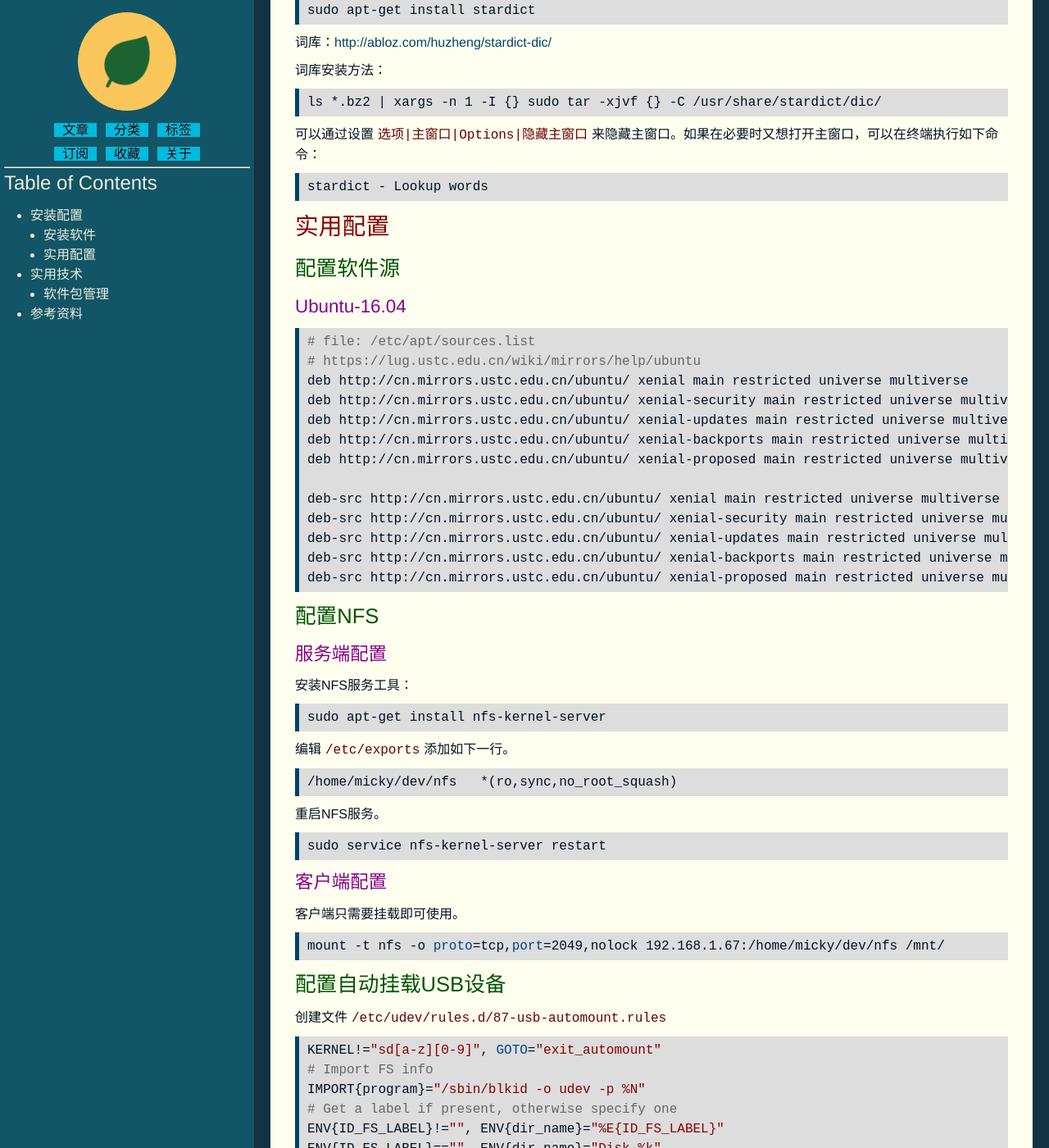
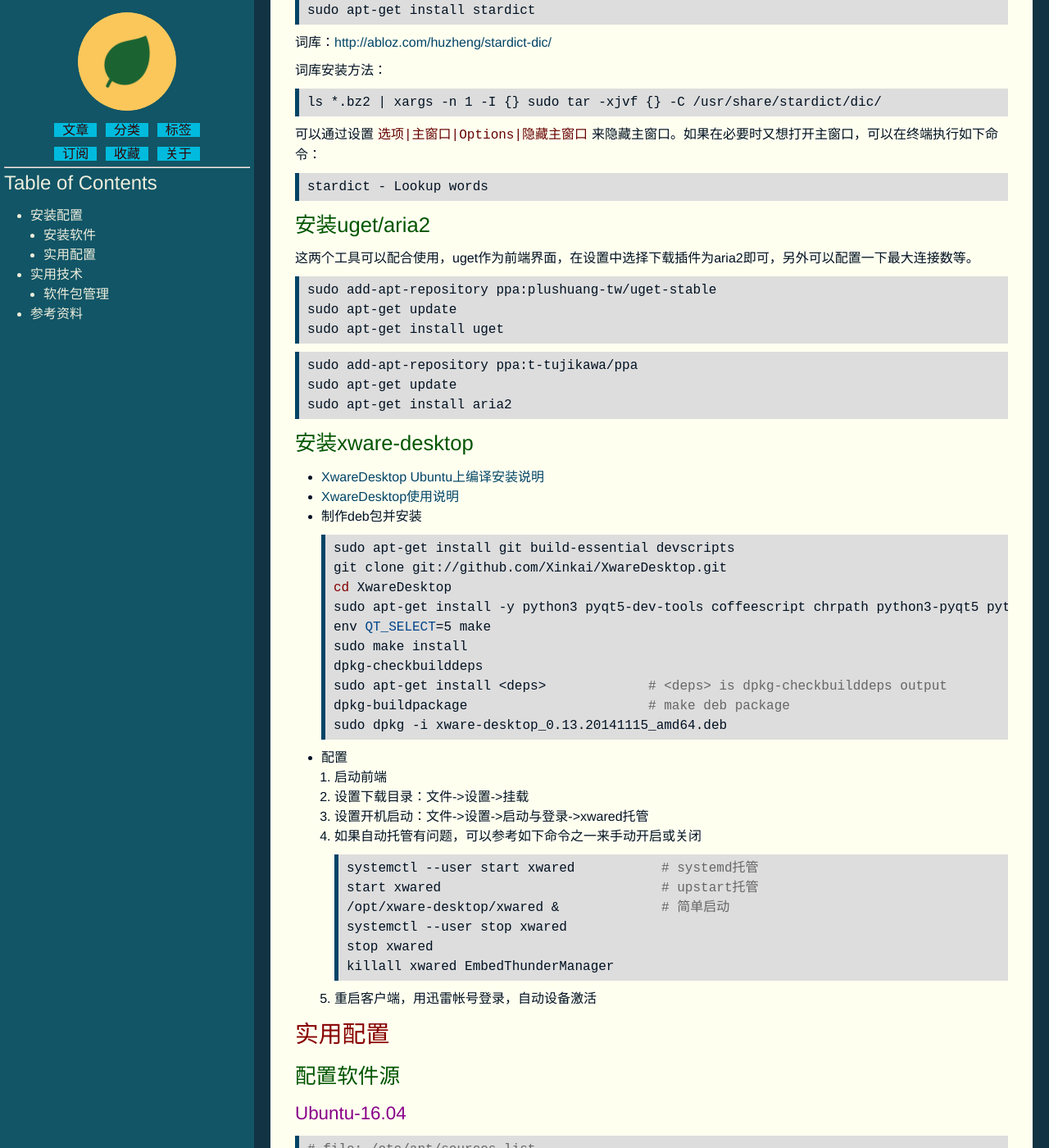
Before and after one commit to mickyching/mickyching.github.io, a Jekyll site: the page built from _posts/linux/2015-07-04-linux-ubuntu-guide.html, in a window 1280 px wide and 1400 px high, scrolled down 1253 px. Shown: the whole window at 82% size. Built offline with Jekyll 4.4.1, drawn with Linux system fonts in a browser that asks for light colours.

Commit message:
posts: update ubuntu guide
Signed-off-by: Micky Ching <mickyching@gmail.com>

```diff
--- a/_posts/linux/2015-07-04-linux-ubuntu-guide.html
+++ b/_posts/linux/2015-07-04-linux-ubuntu-guide.html
@@ -11,55 +11,57 @@ author: 敬叶
 <div id="table-of-contents"><h2>Table of Contents</h2>
 <div id="text-table-of-contents">
 <ul>
-<li><a href="#orgheadline18">安装配置</a>
+<li><a href="#orgheadline20">安装配置</a>
 <ul>
-<li><a href="#orgheadline6">安装软件</a>
+<li><a href="#orgheadline8">安装软件</a>
 <ul>
 <li><a href="#orgheadline1">安装chrome-browser</a></li>
 <li><a href="#orgheadline2">安装fcitx</a></li>
 <li><a href="#orgheadline3">安装jdk</a></li>
 <li><a href="#orgheadline4">安装latex</a></li>
 <li><a href="#orgheadline5">安装stardict</a></li>
+<li><a href="#orgheadline6">安装uget/aria2</a></li>
+<li><a href="#orgheadline7">安装xware-desktop</a></li>
 </ul>
 </li>
-<li><a href="#orgheadline17">实用配置</a>
+<li><a href="#orgheadline19">实用配置</a>
 <ul>
-<li><a href="#orgheadline8">配置软件源</a>
+<li><a href="#orgheadline10">配置软件源</a>
 <ul>
-<li><a href="#orgheadline7">Ubuntu-16.04</a></li>
+<li><a href="#orgheadline9">Ubuntu-16.04</a></li>
 </ul>
 </li>
-<li><a href="#orgheadline11">配置NFS</a>
+<li><a href="#orgheadline13">配置NFS</a>
 <ul>
-<li><a href="#orgheadline9">服务端配置</a></li>
-<li><a href="#orgheadline10">客户端配置</a></li>
+<li><a href="#orgheadline11">服务端配置</a></li>
+<li><a href="#orgheadline12">客户端配置</a></li>
 </ul>
 </li>
-<li><a href="#orgheadline12">配置自动挂载USB设备</a></li>
-<li><a href="#orgheadline13">通过USB Live CD安装grub</a></li>
-<li><a href="#orgheadline14">处理隐藏GRUB</a></li>
-<li><a href="#orgheadline15">通过GRUB rescue修复grub</a></li>
-<li><a href="#orgheadline16">更新initramfs</a></li>
+<li><a href="#orgheadline14">配置自动挂载USB设备</a></li>
+<li><a href="#orgheadline15">通过USB Live CD安装grub</a></li>
+<li><a href="#orgheadline16">处理隐藏GRUB</a></li>
+<li><a href="#orgheadline17">通过GRUB rescue修复grub</a></li>
+<li><a href="#orgheadline18">更新initramfs</a></li>
 </ul>
 </li>
 </ul>
 </li>
-<li><a href="#orgheadline20">实用技术</a>
+<li><a href="#orgheadline22">实用技术</a>
 <ul>
-<li><a href="#orgheadline19">软件包管理</a></li>
+<li><a href="#orgheadline21">软件包管理</a></li>
 </ul>
 </li>
-<li><a href="#orgheadline21">参考资料</a></li>
+<li><a href="#orgheadline23">参考资料</a></li>
 </ul>
 </div>
 </div>
 
-<div id="outline-container-orgheadline18" class="outline-2">
-<h2 id="orgheadline18">安装配置</h2>
-<div class="outline-text-2" id="text-orgheadline18">
-</div><div id="outline-container-orgheadline6" class="outline-3">
-<h3 id="orgheadline6">安装软件</h3>
-<div class="outline-text-3" id="text-orgheadline6">
+<div id="outline-container-orgheadline20" class="outline-2">
+<h2 id="orgheadline20">安装配置</h2>
+<div class="outline-text-2" id="text-orgheadline20">
+</div><div id="outline-container-orgheadline8" class="outline-3">
+<h3 id="orgheadline8">安装软件</h3>
+<div class="outline-text-3" id="text-orgheadline8">
 </div><div id="outline-container-orgheadline1" class="outline-4">
 <h4 id="orgheadline1">安装chrome-browser</h4>
 <div class="outline-text-4" id="text-orgheadline1">
@@ -173,16 +175,88 @@ sudo ./install-tl-ubuntu                <span style="color: #666;"># </span><spa
 </div>
 </div>
 </div>
+
+<div id="outline-container-orgheadline6" class="outline-4">
+<h4 id="orgheadline6">安装uget/aria2</h4>
+<div class="outline-text-4" id="text-orgheadline6">
+<p>
+这两个工具可以配合使用，uget作为前端界面，在设置中选择下载插件为aria2即可，另外可以配置一下最大连接数等。
+</p>
+<div class="org-src-container">
+
+<pre class="src src-sh">sudo add-apt-repository ppa:plushuang-tw/uget-stable
+sudo apt-get update
+sudo apt-get install uget
+</pre>
 </div>
-<div id="outline-container-orgheadline17" class="outline-3">
-<h3 id="orgheadline17">实用配置</h3>
-<div class="outline-text-3" id="text-orgheadline17">
-</div><div id="outline-container-orgheadline8" class="outline-4">
-<h4 id="orgheadline8">配置软件源</h4>
-<div class="outline-text-4" id="text-orgheadline8">
-</div><div id="outline-container-orgheadline7" class="outline-5">
-<h5 id="orgheadline7">Ubuntu-16.04</h5>
-<div class="outline-text-5" id="text-orgheadline7">
+<div class="org-src-container">
+
+<pre class="src src-sh">sudo add-apt-repository ppa:t-tujikawa/ppa
+sudo apt-get update
+sudo apt-get install aria2
+</pre>
+</div>
+</div>
+</div>
+
+<div id="outline-container-orgheadline7" class="outline-4">
+<h4 id="orgheadline7">安装xware-desktop</h4>
+<div class="outline-text-4" id="text-orgheadline7">
+<ul class="org-ul">
+<li><a href="https://github.com/Xinkai/XwareDesktop/wiki/Ubuntu%E4%B8%8A%E7%BC%96%E8%AF%91%E5%AE%89%E8%A3%85%E8%AF%B4%E6%98%8E">XwareDesktop Ubuntu上编译安装说明</a></li>
+<li><a href="https://github.com/Xinkai/XwareDesktop/wiki/%E4%BD%BF%E7%94%A8%E8%AF%B4%E6%98%8E">XwareDesktop使用说明</a></li>
+
+<li><p>
+制作deb包并安装
+</p>
+<div class="org-src-container">
+
+<pre class="src src-sh">sudo apt-get install git build-essential devscripts
+git clone git://github.com/Xinkai/XwareDesktop.git
+<span style="color: #800;">cd</span> XwareDesktop
+sudo apt-get install -y python3 pyqt5-dev-tools coffeescript chrpath python3-pyqt5 python3-pyqt5.qtwebkit python3-pyqt5.qtmultimedia python3-tk python3-pyinotify libcap2-bin findutils sed qtbase5-dev sip-dev pyqt5-dev
+env <span style="color: #048;">QT_SELECT</span>=5 make
+sudo make install
+dpkg-checkbuilddeps
+sudo apt-get install &lt;deps&gt;             <span style="color: #666;"># </span><span style="color: #666;">&lt;deps&gt; is dpkg-checkbuilddeps output</span>
+dpkg-buildpackage                       <span style="color: #666;"># </span><span style="color: #666;">make deb package</span>
+sudo dpkg -i xware-desktop_0.13.20141115_amd64.deb
+</pre>
+</div></li>
+<li>配置
+<ol class="org-ol">
+<li>启动前端</li>
+<li>设置下载目录：文件-&gt;设置-&gt;挂载</li>
+<li>设置开机启动：文件-&gt;设置-&gt;启动与登录-&gt;xwared托管</li>
+<li><p>
+如果自动托管有问题，可以参考如下命令之一来手动开启或关闭
+</p>
+<div class="org-src-container">
+
+<pre class="src src-sh">systemctl --user start xwared           <span style="color: #666;"># </span><span style="color: #666;">systemd&#25176;&#31649;</span>
+start xwared                            <span style="color: #666;"># </span><span style="color: #666;">upstart&#25176;&#31649;</span>
+/opt/xware-desktop/xwared &amp;             <span style="color: #666;"># </span><span style="color: #666;">&#31616;&#21333;&#21551;&#21160;</span>
+systemctl --user stop xwared
+stop xwared
+killall xwared EmbedThunderManager
+</pre>
+</div></li>
+<li>重启客户端，用迅雷帐号登录，自动设备激活</li>
+</ol></li>
+</ul>
+</div>
+</div>
+</div>
+
+<div id="outline-container-orgheadline19" class="outline-3">
+<h3 id="orgheadline19">实用配置</h3>
+<div class="outline-text-3" id="text-orgheadline19">
+</div><div id="outline-container-orgheadline10" class="outline-4">
+<h4 id="orgheadline10">配置软件源</h4>
+<div class="outline-text-4" id="text-orgheadline10">
+</div><div id="outline-container-orgheadline9" class="outline-5">
+<h5 id="orgheadline9">Ubuntu-16.04</h5>
+<div class="outline-text-5" id="text-orgheadline9">
 <div class="org-src-container">
 
 <pre class="src src-sh"><span style="color: #666;"># </span><span style="color: #666;">file: /etc/apt/sources.list</span>
@@ -204,12 +278,12 @@ deb-src http://cn.mirrors.ustc.edu.cn/ubuntu/ xenial-proposed main restricted un
 </div>
 </div>
 
-<div id="outline-container-orgheadline11" class="outline-4">
-<h4 id="orgheadline11">配置NFS</h4>
-<div class="outline-text-4" id="text-orgheadline11">
-</div><div id="outline-container-orgheadline9" class="outline-5">
-<h5 id="orgheadline9">服务端配置</h5>
-<div class="outline-text-5" id="text-orgheadline9">
+<div id="outline-container-orgheadline13" class="outline-4">
+<h4 id="orgheadline13">配置NFS</h4>
+<div class="outline-text-4" id="text-orgheadline13">
+</div><div id="outline-container-orgheadline11" class="outline-5">
+<h5 id="orgheadline11">服务端配置</h5>
+<div class="outline-text-5" id="text-orgheadline11">
 <p>
 安装NFS服务工具：
 </p>
@@ -238,9 +312,9 @@ deb-src http://cn.mirrors.ustc.edu.cn/ubuntu/ xenial-proposed main restricted un
 </div>
 </div>
 </div>
-<div id="outline-container-orgheadline10" class="outline-5">
-<h5 id="orgheadline10">客户端配置</h5>
-<div class="outline-text-5" id="text-orgheadline10">
+<div id="outline-container-orgheadline12" class="outline-5">
+<h5 id="orgheadline12">客户端配置</h5>
+<div class="outline-text-5" id="text-orgheadline12">
 <p>
 客户端只需要挂载即可使用。
 </p>
@@ -253,9 +327,9 @@ deb-src http://cn.mirrors.ustc.edu.cn/ubuntu/ xenial-proposed main restricted un
 </div>
 </div>
 
-<div id="outline-container-orgheadline12" class="outline-4">
-<h4 id="orgheadline12">配置自动挂载USB设备</h4>
-<div class="outline-text-4" id="text-orgheadline12">
+<div id="outline-container-orgheadline14" class="outline-4">
+<h4 id="orgheadline14">配置自动挂载USB设备</h4>
+<div class="outline-text-4" id="text-orgheadline14">
 <p>
 创建文件<code>/etc/udev/rules.d/87-usb-automount.rules</code>
 </p>
@@ -293,9 +367,9 @@ ENV{ID_FS_LABEL}==<span style="color: #800;">""</span>, ENV{dir_name}=<span styl
 </div>
 </div>
 
-<div id="outline-container-orgheadline13" class="outline-4">
-<h4 id="orgheadline13">通过USB Live CD安装grub</h4>
-<div class="outline-text-4" id="text-orgheadline13">
+<div id="outline-container-orgheadline15" class="outline-4">
+<h4 id="orgheadline15">通过USB Live CD安装grub</h4>
+<div class="outline-text-4" id="text-orgheadline15">
 <div class="org-src-container">
 
 <pre class="src src-sh">sudo mount /dev/sda5 /mnt
@@ -310,9 +384,9 @@ sudo grub-install --root-directory=/mnt /dev/sda
 </div>
 </div>
 
-<div id="outline-container-orgheadline14" class="outline-4">
-<h4 id="orgheadline14">处理隐藏GRUB</h4>
-<div class="outline-text-4" id="text-orgheadline14">
+<div id="outline-container-orgheadline16" class="outline-4">
+<h4 id="orgheadline16">处理隐藏GRUB</h4>
+<div class="outline-text-4" id="text-orgheadline16">
 <p>
 如果执行<code>update-grub2</code>更新grub动作的时候能看到如下提示信息，则说明GRUB被隐藏了，启动的时候也看不到选择界面。
 </p>
@@ -331,9 +405,9 @@ when GRUB_HIDDEN_TIMEOUT is set is no longer supported.
 </div>
 </div>
 
-<div id="outline-container-orgheadline15" class="outline-4">
-<h4 id="orgheadline15">通过GRUB rescue修复grub</h4>
-<div class="outline-text-4" id="text-orgheadline15">
+<div id="outline-container-orgheadline17" class="outline-4">
+<h4 id="orgheadline17">通过GRUB rescue修复grub</h4>
+<div class="outline-text-4" id="text-orgheadline17">
 <div class="org-src-container">
 
 <pre class="src src-sh">grub&gt; set <span style="color: #048;">pager</span>=1
@@ -405,9 +479,9 @@ Installation finished. No error reported.
 </div>
 </div>
 
-<div id="outline-container-orgheadline16" class="outline-4">
-<h4 id="orgheadline16">更新initramfs</h4>
-<div class="outline-text-4" id="text-orgheadline16">
+<div id="outline-container-orgheadline18" class="outline-4">
+<h4 id="orgheadline18">更新initramfs</h4>
+<div class="outline-text-4" id="text-orgheadline18">
 <p>
 有时候删除内核模块之后，重启还是能看到已删除的模块载入到系统。这可能性是从<code>initramfs</code>中载入的，更新一下即可。
 </p>
@@ -425,12 +499,12 @@ Installation finished. No error reported.
 </div>
 </div>
 
-<div id="outline-container-orgheadline20" class="outline-2">
-<h2 id="orgheadline20">实用技术</h2>
-<div class="outline-text-2" id="text-orgheadline20">
-</div><div id="outline-container-orgheadline19" class="outline-3">
-<h3 id="orgheadline19">软件包管理</h3>
-<div class="outline-text-3" id="text-orgheadline19">
+<div id="outline-container-orgheadline22" class="outline-2">
+<h2 id="orgheadline22">实用技术</h2>
+<div class="outline-text-2" id="text-orgheadline22">
+</div><div id="outline-container-orgheadline21" class="outline-3">
+<h3 id="orgheadline21">软件包管理</h3>
+<div class="outline-text-3" id="text-orgheadline21">
 <p>
 软件包管理主要需要熟悉的命令：<code>dpkg</code>、<code>apt-cache</code>、<code>apt-get</code>、<code>apt-file</code>等。
 </p>
@@ -492,9 +566,9 @@ sudo add-apt-repository -r ppa:username <span style="color: #666;"># </span><spa
 </div>
 </div>
 
-<div id="outline-container-orgheadline21" class="outline-2">
-<h2 id="orgheadline21">参考资料</h2>
-<div class="outline-text-2" id="text-orgheadline21">
+<div id="outline-container-orgheadline23" class="outline-2">
+<h2 id="orgheadline23">参考资料</h2>
+<div class="outline-text-2" id="text-orgheadline23">
 <ul class="org-ul">
 <li><a href="http://wiki.ubuntu.org.cn/UbuntuSkills">Ubuntu命令技巧</a></li>
 <li><a href="http://askubuntu.com/questions/145241/how-do-i-run-update-grub-from-a-livecd">How do I run update-grub from a LiveCD</a></li>
```
